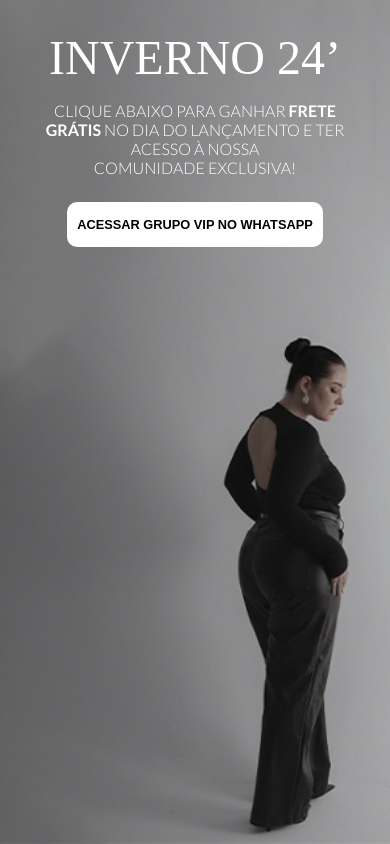
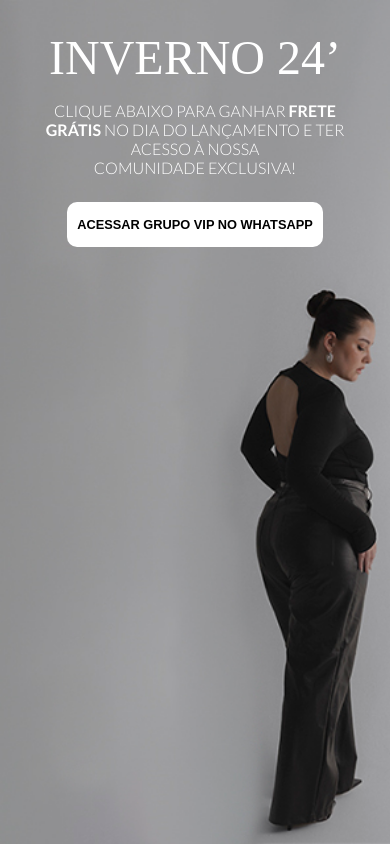
Before and after one commit to matheus-ma1a/LP-guardaroba, a React (Vite) app: page / in a window 390 px wide. Built offline with nearby package versions, Linux system fonts and the light colour scheme; a web font is replaced by a local one.

Commit message:
altera o bg mobile

```diff
--- a/src/App.jsx
+++ b/src/App.jsx
@@ -4,7 +4,7 @@ import { useNavigate } from 'react-router-dom';
 import ReactPixel from 'react-facebook-pixel';
 
 const Main = styled.div`
-  background-image: url('/bg-mobile.png');
+  background-image: url('/foto_mobile.jpg');
   background-repeat: no-repeat;
   background-size: cover;
   background-position: center;
```
Also changed, not shown: public/foto_mobile.jpg (added).
